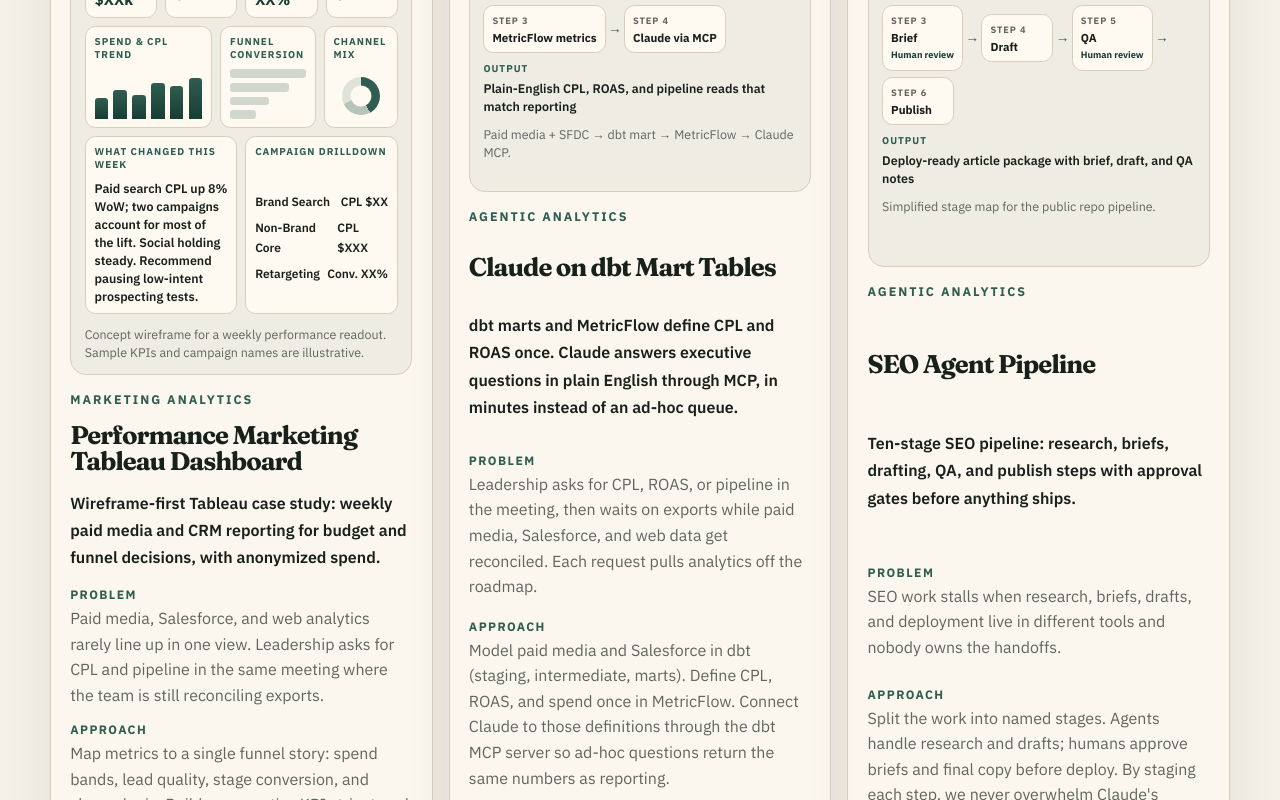
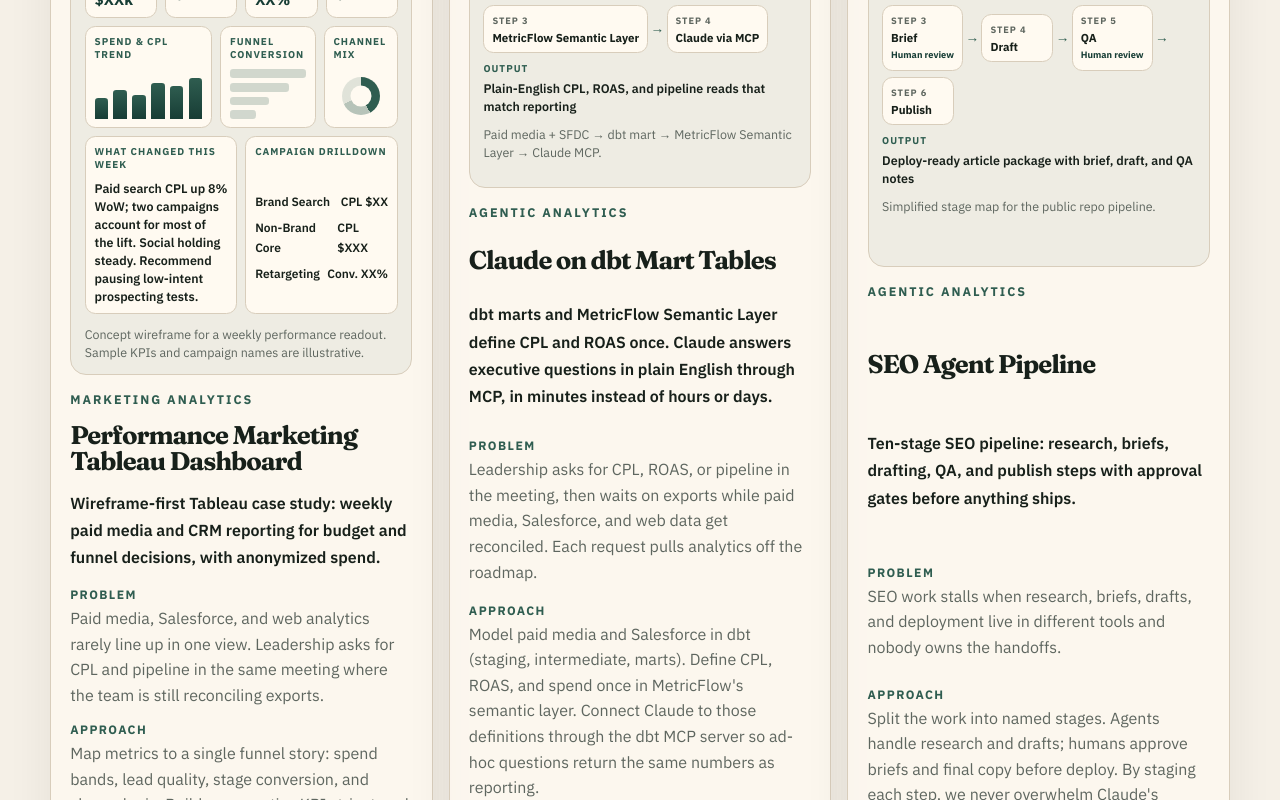
Before and after one commit to loganriebel/loganriebel_portfolio, a Next.js app: page / in a window 1280 px wide. Shown: the part 3500-4300 px from the top of the page. Built offline with nearby package versions, Linux system fonts and the light colour scheme.

Commit message:
Emphasize MetricFlow Semantic Layer on Claude dbt project card.
Co-authored-by: Cursor <cursoragent@cursor.com>

```diff
--- a/src/data/projects.ts
+++ b/src/data/projects.ts
@@ -73,11 +73,11 @@ export const projects: Project[] = [
     title: "Claude on dbt Mart Tables",
     category: "Agentic analytics",
     summary:
-      "dbt marts and MetricFlow define CPL and ROAS once. Claude answers executive questions in plain English through MCP, in minutes instead of an ad-hoc queue.",
+      "dbt marts and MetricFlow Semantic Layer define CPL and ROAS once. Claude answers executive questions in plain English through MCP, in minutes instead of hours or days.",
     problem:
       "Leadership asks for CPL, ROAS, or pipeline in the meeting, then waits on exports while paid media, Salesforce, and web data get reconciled. Each request pulls analytics off the roadmap.",
     approach:
-      "Model paid media and Salesforce in dbt (staging, intermediate, marts). Define CPL, ROAS, and spend once in MetricFlow. Connect Claude to those definitions through the dbt MCP server so ad-hoc questions return the same numbers as reporting.",
+      "Model paid media and Salesforce in dbt (staging, intermediate, marts). Define CPL, ROAS, and spend once in MetricFlow's semantic layer. Connect Claude to those definitions through the dbt MCP server so ad-hoc questions return the same numbers as reporting.",
     proof:
       "Executives get answers in minutes on questions like \"CPL by platform last quarter\" or \"campaigns with rising spend but flat pipeline.\" Ad-hoc volume drops, and analytics gets time back for roadmap work instead of spreadsheet rebuilds.",
     stack: [
@@ -94,11 +94,11 @@ export const projects: Project[] = [
     hrefLabel: "Read the LinkedIn article",
     visual: {
       kind: "agent-workflow",
-      caption: "Paid media + SFDC → dbt mart → MetricFlow → Claude MCP.",
+      caption: "Paid media + SFDC → dbt mart → MetricFlow Semantic Layer → Claude MCP.",
       stages: [
         { label: "Paid media + SFDC sources" },
         { label: "dbt mart" },
-        { label: "MetricFlow metrics" },
+        { label: "MetricFlow Semantic Layer" },
         { label: "Claude via MCP" }
       ],
       output:
```
